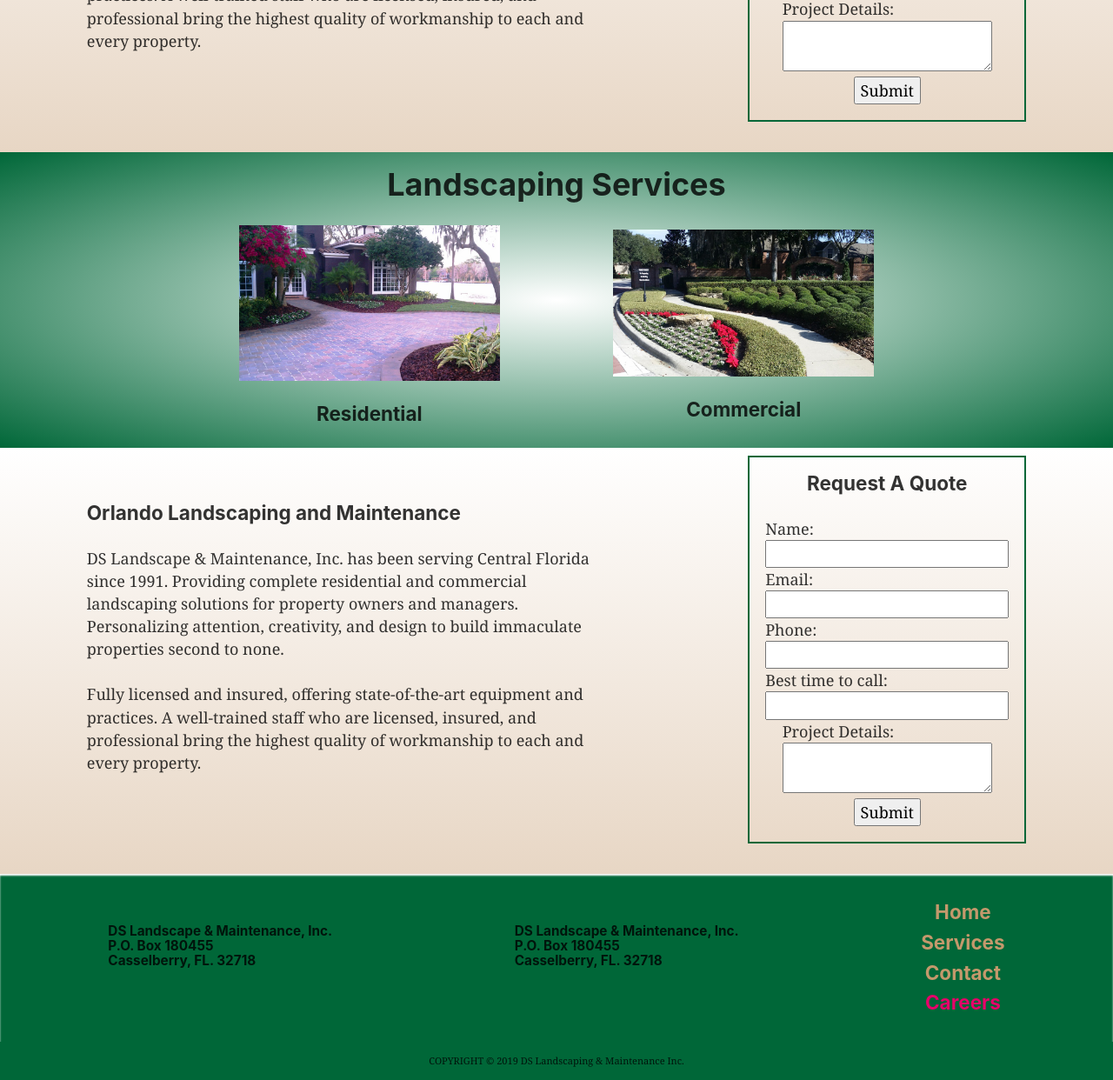
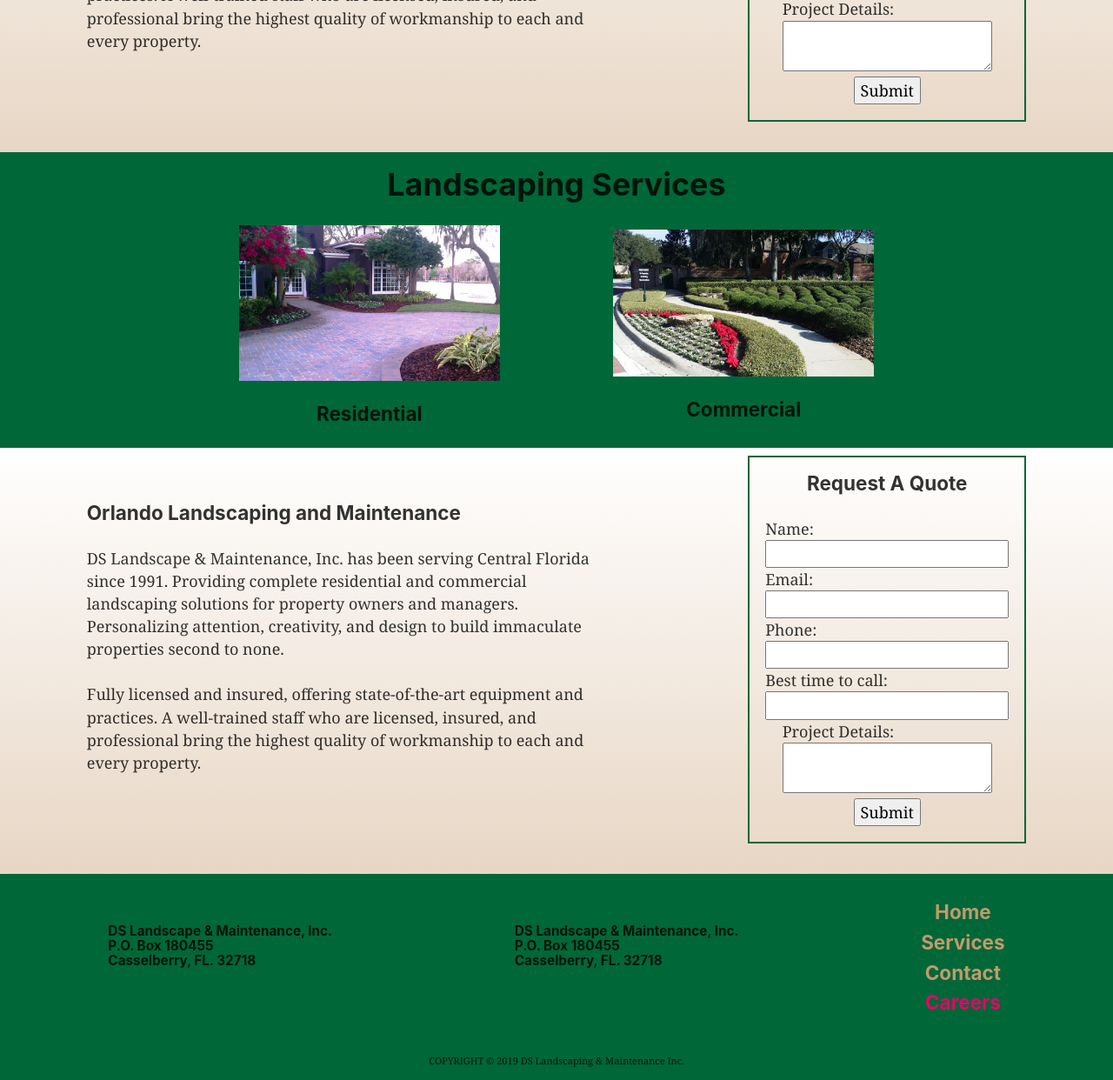
Before and after one commit to justindstauffer/dslwebsite, a Gatsby site: page / in a window 1280 px wide. Shown: the part 609-1851 px from the top of the page at 87% size. Built offline with nearby package versions, Linux system fonts and the light colour scheme; Gatsby itself is replaced by a stand-in of ours.

Commit message:
9-24 again

```diff
--- a/src/components/bottomcontent.js
+++ b/src/components/bottomcontent.js
@@ -7,7 +7,6 @@ const BottomContent = () => (
     style={{
       background: `#006738`,
       //   borderBottom: '1px solid #E70069'
-      boxShadow: "0px 2px 2px 0px white inset",
     }}
   >
     <div
--- a/src/components/homeservices.js
+++ b/src/components/homeservices.js
@@ -9,7 +9,7 @@ const HomeServices = () => (
   <div
     style={{
       width: "100%",
-      background: "radial-gradient(white, #006738)",
+      background: "#006738",
 
       //   borderBottom: '1px solid #E70069'
     }}
--- a/src/components/navbar.js
+++ b/src/components/navbar.js
@@ -12,7 +12,6 @@ const Navbar = () => (
       alignItems: "center",
       marginBottom: `1.45rem`,
       paddingBottom: '2px',
-      boxShadow: '0px -2px 2px 0px white inset'
     }}
   >
     <div>
```
